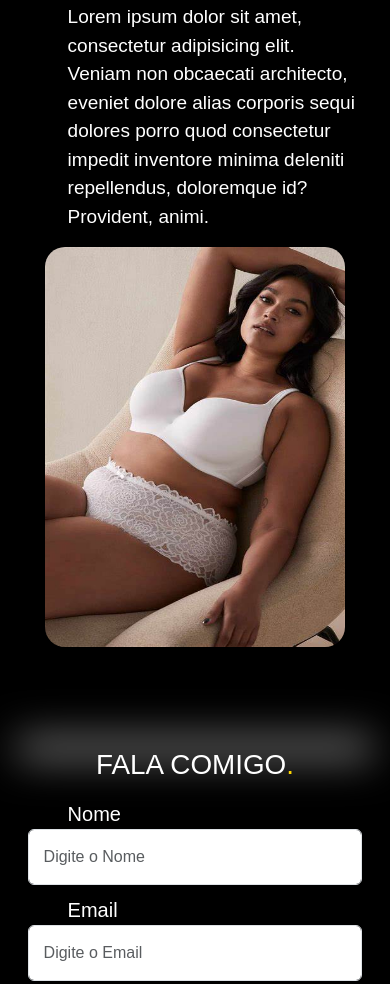
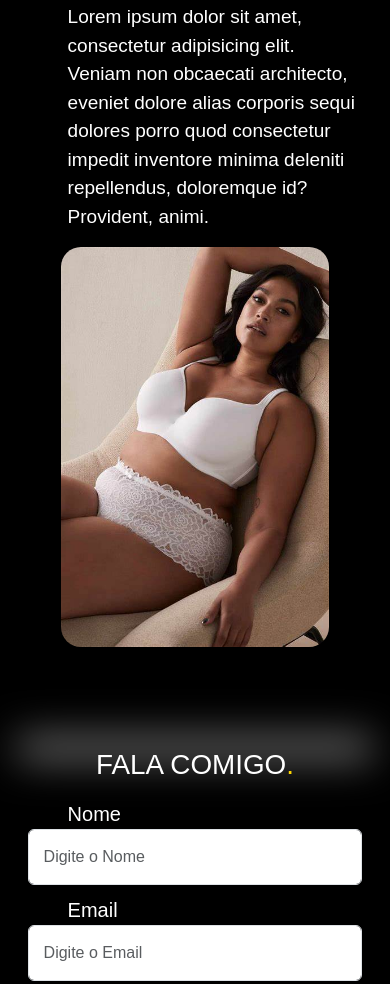
Before and after one commit to Rfernando0513/Sejam, a website: page index.html in a window 390 px wide. Shown: the part 3019-4003 px from the top of the page. Drawn offline with nearby package versions, Linux system fonts and the light colour scheme.

Commit message:
arrumando responsividade da imagem de seção e o mapa do contato

```diff
--- a/style.css
+++ b/style.css
@@ -414,6 +414,11 @@ footer .line-footer a {
         gap: 30px;
     }
 
+    .img-sobreNos img{
+        width: 100%;
+        max-width: 300px;
+    }
+
     /* contato */
     .formContato .flex{
         display: flex;
@@ -434,5 +439,6 @@ footer .line-footer a {
         margin: 0 auto;
         margin-top: 30px;
         width: 100%;
+        max-width: 400px;
     }
 }
```
